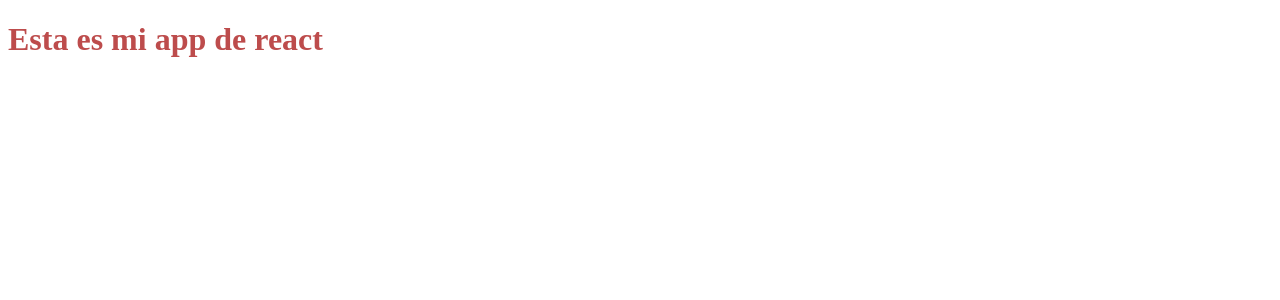
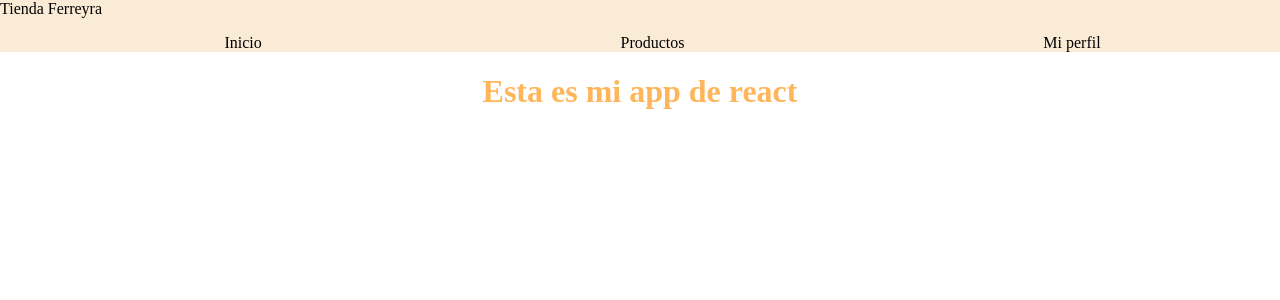
Before and after one commit to gonzaloferreyra2020/old-project, a React (Create React App) app: page / in a window 1280 px wide. Shown: the top 300 px of the page. Built offline with nearby package versions, Linux system fonts and the light colour scheme.

Commit message:
Add files via upload

```diff
--- a/src/App.js
+++ b/src/App.js
@@ -1,9 +1,9 @@
-
+import Navbar from "./components/Navbar/Navbar";
 
 function App() {
   return (
     <div className="App">
-
+      <Navbar/>
       <h1>Esta es mi app de react</h1>
 
     </div>
--- a/src/components/Navbar/Navbar.js
+++ b/src/components/Navbar/Navbar.js
@@ -1,11 +1,17 @@
-
-
 
 export default function Navbar() {
+
+    const headerStyle = {
+        display:"flex",
+        justifyContent:"space-around",
+        flexWrap:"wrap",
+        listStyle:"none",
+        marginLeft:"5px"
+    }
     return (
         <header className="header">
-            <div className="logo">Logo</div>
-            <ul className="links" >
+            <div className="nombreTienda">Tienda Ferreyra</div>
+            <ul className="links" style={headerStyle}>
                 <li>Inicio</li>
                 <li>Productos</li>
                 <li>Mi perfil</li>
--- a/src/styles/styles.css
+++ b/src/styles/styles.css
@@ -1,3 +1,13 @@
+body{
+    margin: 0;
+    padding: 0;
+}
+
 h1{
-    color: rgb(189, 76, 76);
+    color: rgb(255, 181, 90);
+    text-align: center;
 }
+
+.header{
+    background-color: antiquewhite;
+}
```
